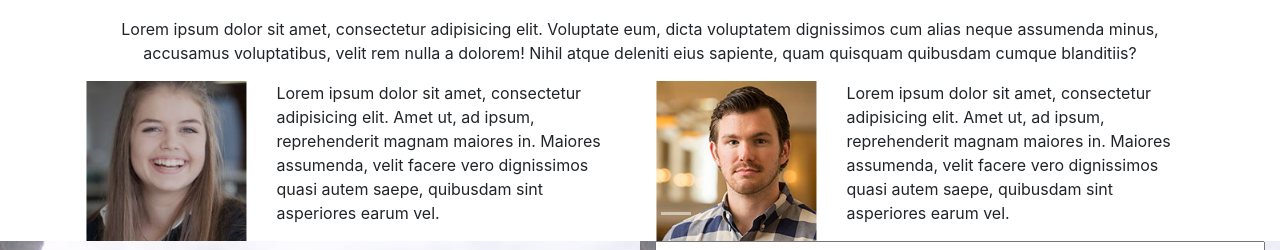
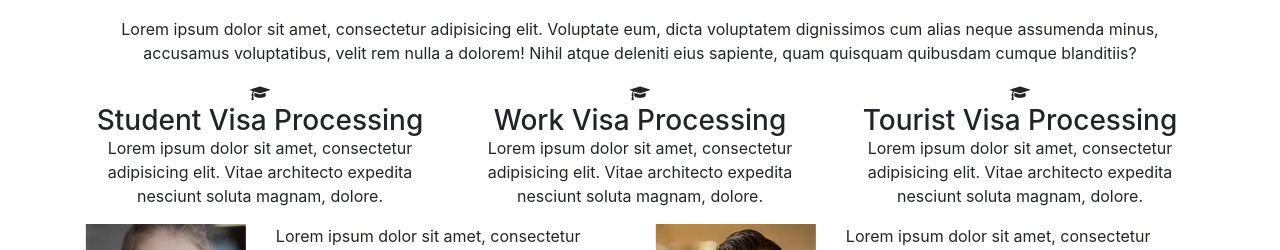
Before and after one commit to mashudranagithub/RTinternational, a plain HTML site: page index.html in a window 1280 px wide. Shown: the part 702-952 px from the top of the page. Drawn offline with nearby package versions, Linux system fonts and the light colour scheme; grey boxes are pictures that could not be loaded.

Commit message:
About section done

```diff
--- a/index.html
+++ b/index.html
@@ -379,6 +379,36 @@
                     <h2>Welcome to RT International</h2>
                     <div class="border"></div>
                     <p>Lorem ipsum dolor sit amet, consectetur adipisicing elit. Voluptate eum, dicta voluptatem dignissimos cum alias neque assumenda minus, accusamus voluptatibus, velit rem nulla a dolorem! Nihil atque deleniti eius sapiente, quam quisquam quibusdam cumque blanditiis?</p>
+                </div>
+            </div>
+
+            <div class="row text-center">
+                <div class="col-md-4">
+                    <div class="single-service">
+                        <div class="icon">
+                            <i class="fa fa-graduation-cap" aria-hidden="true"></i>
+                        </div>
+                        <h3>Student Visa Processing</h3>
+                        <p>Lorem ipsum dolor sit amet, consectetur adipisicing elit. Vitae architecto expedita nesciunt soluta magnam, dolore.</p>
+                    </div>
+                </div>
+                <div class="col-md-4">
+                    <div class="single-service">
+                        <div class="icon">
+                            <i class="fa fa-graduation-cap" aria-hidden="true"></i>
+                        </div>
+                        <h3>Work Visa Processing</h3>
+                        <p>Lorem ipsum dolor sit amet, consectetur adipisicing elit. Vitae architecto expedita nesciunt soluta magnam, dolore.</p>
+                    </div>
+                </div>
+                <div class="col-md-4">
+                    <div class="single-service">
+                        <div class="icon">
+                            <i class="fa fa-graduation-cap" aria-hidden="true"></i>
+                        </div>
+                        <h3>Tourist Visa Processing</h3>
+                        <p>Lorem ipsum dolor sit amet, consectetur adipisicing elit. Vitae architecto expedita nesciunt soluta magnam, dolore.</p>
+                    </div>
                 </div>
             </div>
         </div>
```
